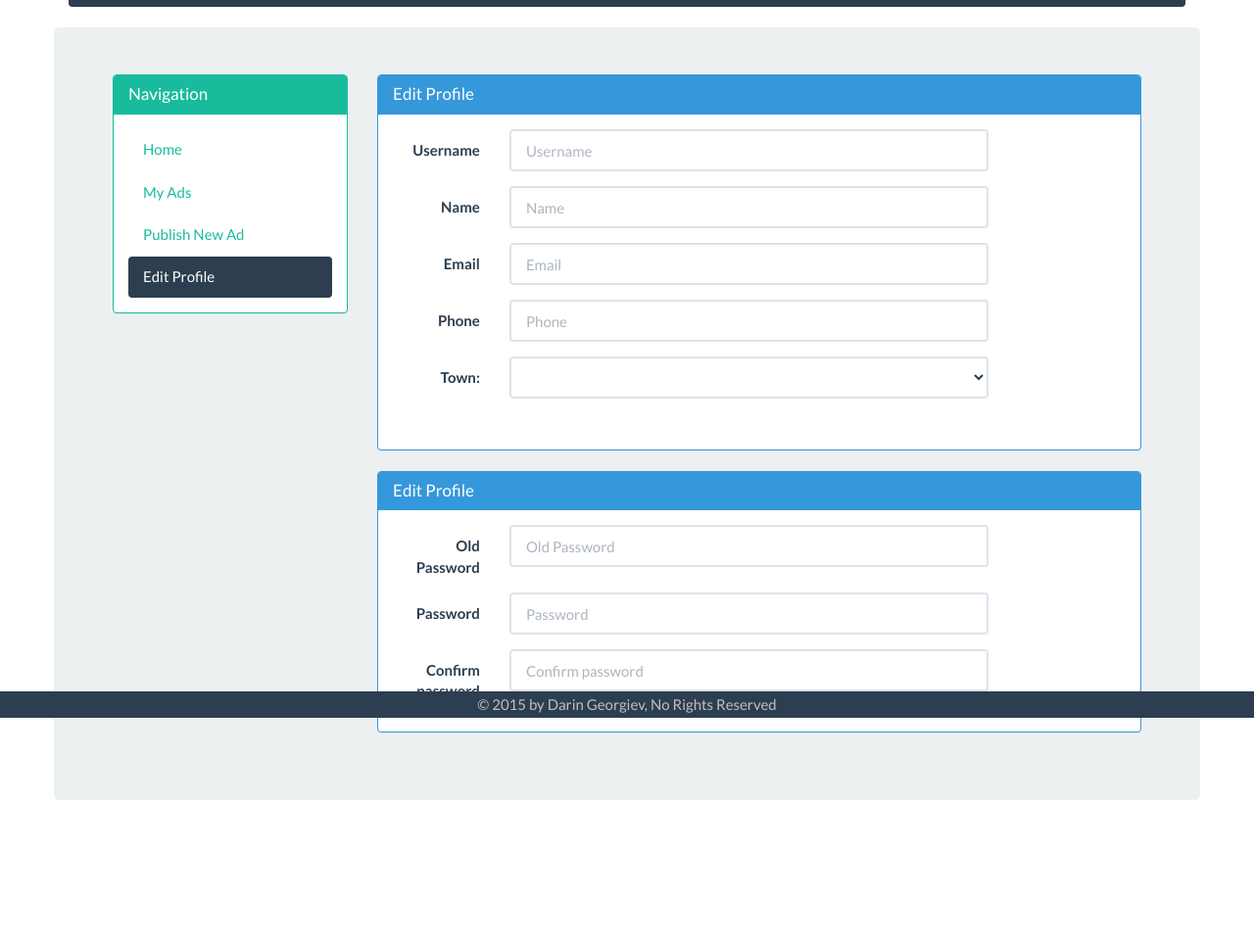
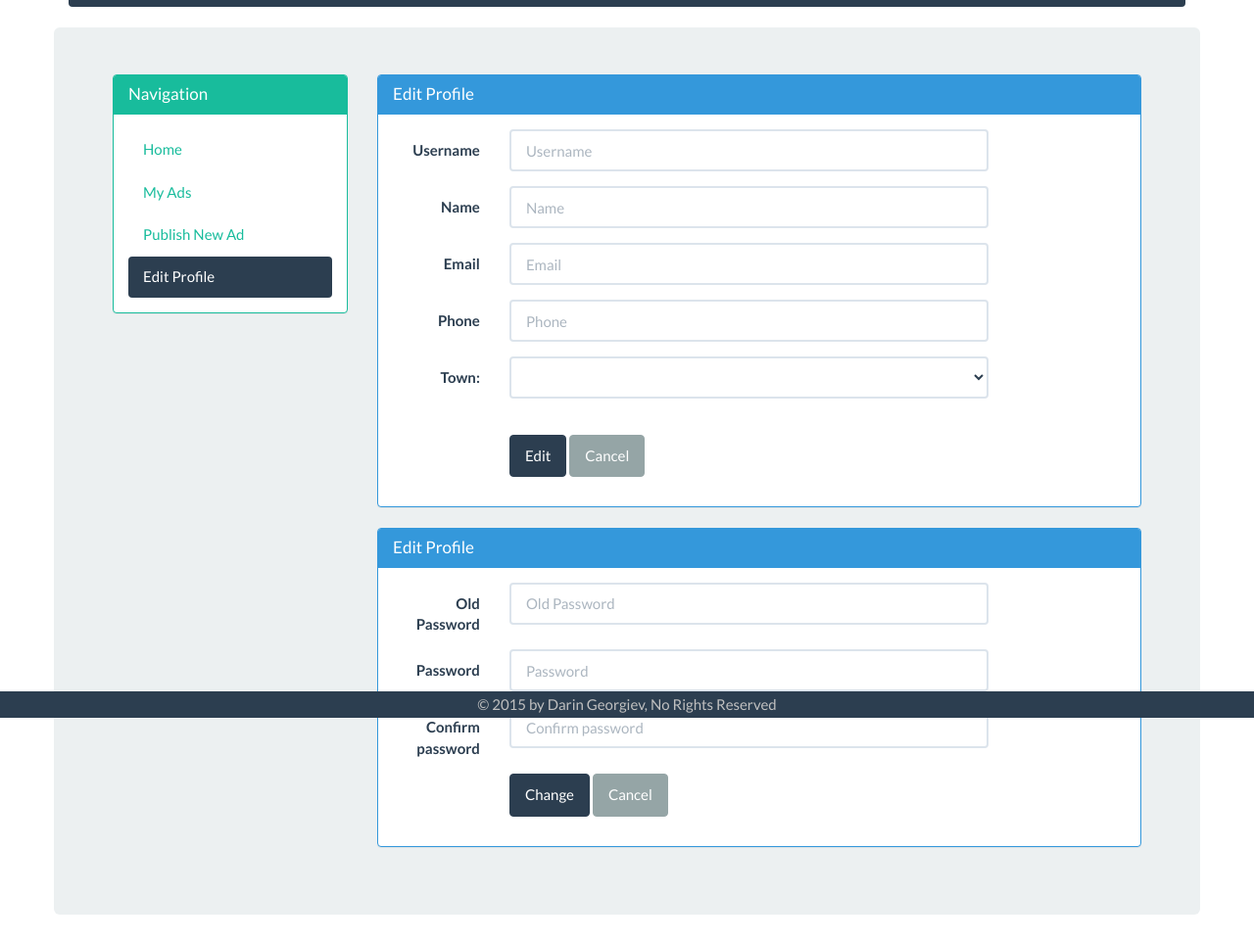
Before and after one commit to daringeorgiev/adsAngular, a website: page app/index.html at #/user//ads/edit in a window 1280 px wide. Shown: the part 67-1031 px from the top of the page at 98% size. Before the commit the page ends 914 px from the top, so only its background shows below. Drawn offline with Linux system fonts and the light colour scheme; no server answers.

Commit message:
Update edit user form

```diff
--- a/app/templates/user/ads/edit.html
+++ b/app/templates/user/ads/edit.html
@@ -1,5 +1,6 @@
 <header class="navbar navbar-default">
-    <h1 class="header">Ads - {{ctrl.pageTitle='Edit Profile'}}<span class="logout"><a ng-click="ctrl.logout()">Logout</a></span></h1>
+    <h1 class="header">Ads - {{ctrl.pageTitle='Edit Profile'}}<span class="logout"><a
+            ng-click="ctrl.logout()">Logout</a></span></h1>
 </header>
 <div class="jumbotron row" ng-cloak>
     <div id="wrapper">
@@ -7,8 +8,8 @@
             <div class="col-md-3">
                 <left-private-sidebar></left-private-sidebar>
             </div>
-            <div class="mainContent col-md-9" id="edit">
-                <div class="panel panel-info">
+            <div class="mainContent col-md-9">
+                <div class="panel panel-info" id="editProfile">
                     <div class="panel-heading">
                         <h3 class="panel-title">Edit Profile</h3>
                     </div>
@@ -61,14 +62,23 @@
                                             <br>
                                         </div>
                                     </div>
-                                    </fieldset>
-                                </form>
+                                    <div class="form-group">
+                                        <div class="col-lg-10 col-lg-offset-2">
+                                            <button type="submit" class="btn btn-primary"
+                                                    ng-click="ctrl.register(ctrl.user)">Edit
+                                            </button>
+                                            <a href="#/user/home">
+                                                <button class="btn btn-default">Cancel</button>
+                                            </a>
+                                        </div>
+                                    </div>
+                                </fieldset>
+                            </form>
                         </div>
                     </div>
                 </div>
-            <!--</div>-->
-            <!--<div class="mainContent col-md-9" id="password">-->
-                <div class="panel panel-info">
+
+                <div class="panel panel-info" id="password">
                     <div class="panel-heading">
                         <h3 class="panel-title">Edit Profile</h3>
                     </div>
@@ -96,15 +106,27 @@
                                     </div>
                                     <div class="form-group"
                                          ng-class="{'has-error' : ctrl.user.confirmPassword!=ctrl.user.password}">
-                                        <label for="confirmPassword" class="col-lg-2 control-label">Confirm password</label>
+                                        <label for="confirmPassword" class="col-lg-2 control-label">Confirm
+                                            password</label>
 
                                         <div class="col-lg-10">
-                                            <input class="form-control" id="confirmPassword" placeholder="Confirm password"
+                                            <input class="form-control" id="confirmPassword"
+                                                   placeholder="Confirm password"
                                                    type="password" ng-model="ctrl.user.confirmPassword">
                                         </div>
                                     </div>
-                                    </fieldset>
-                                </form>
+                                    <div class="form-group">
+                                        <div class="col-lg-10 col-lg-offset-2">
+                                            <button type="submit" class="btn btn-primary"
+                                                    ng-click="ctrl.register(ctrl.user)">Change
+                                            </button>
+                                            <a href="#/user/home">
+                                                <button class="btn btn-default">Cancel</button>
+                                            </a>
+                                        </div>
+                                    </div>
+                                </fieldset>
+                            </form>
                         </div>
                     </div>
                 </div>
```
